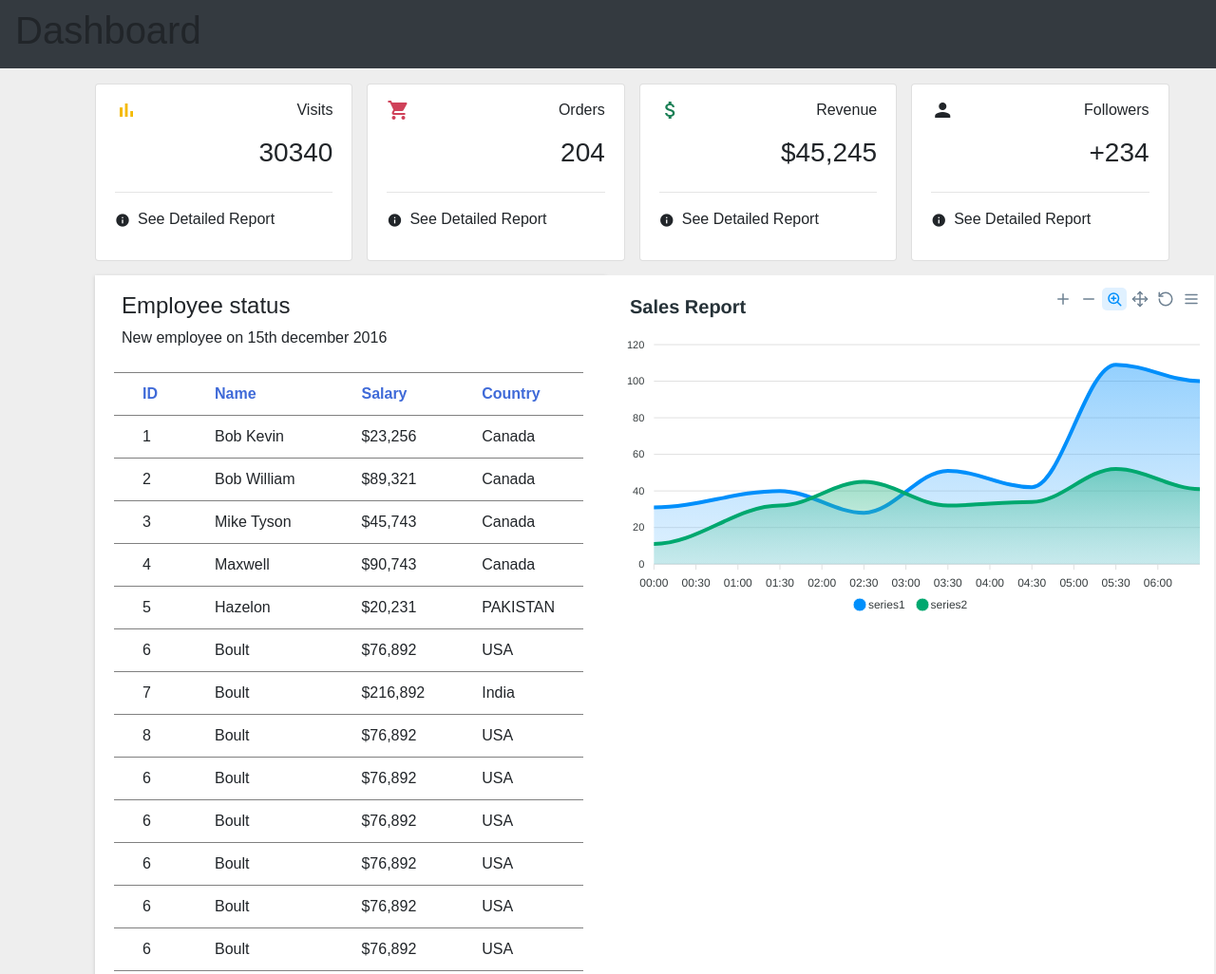
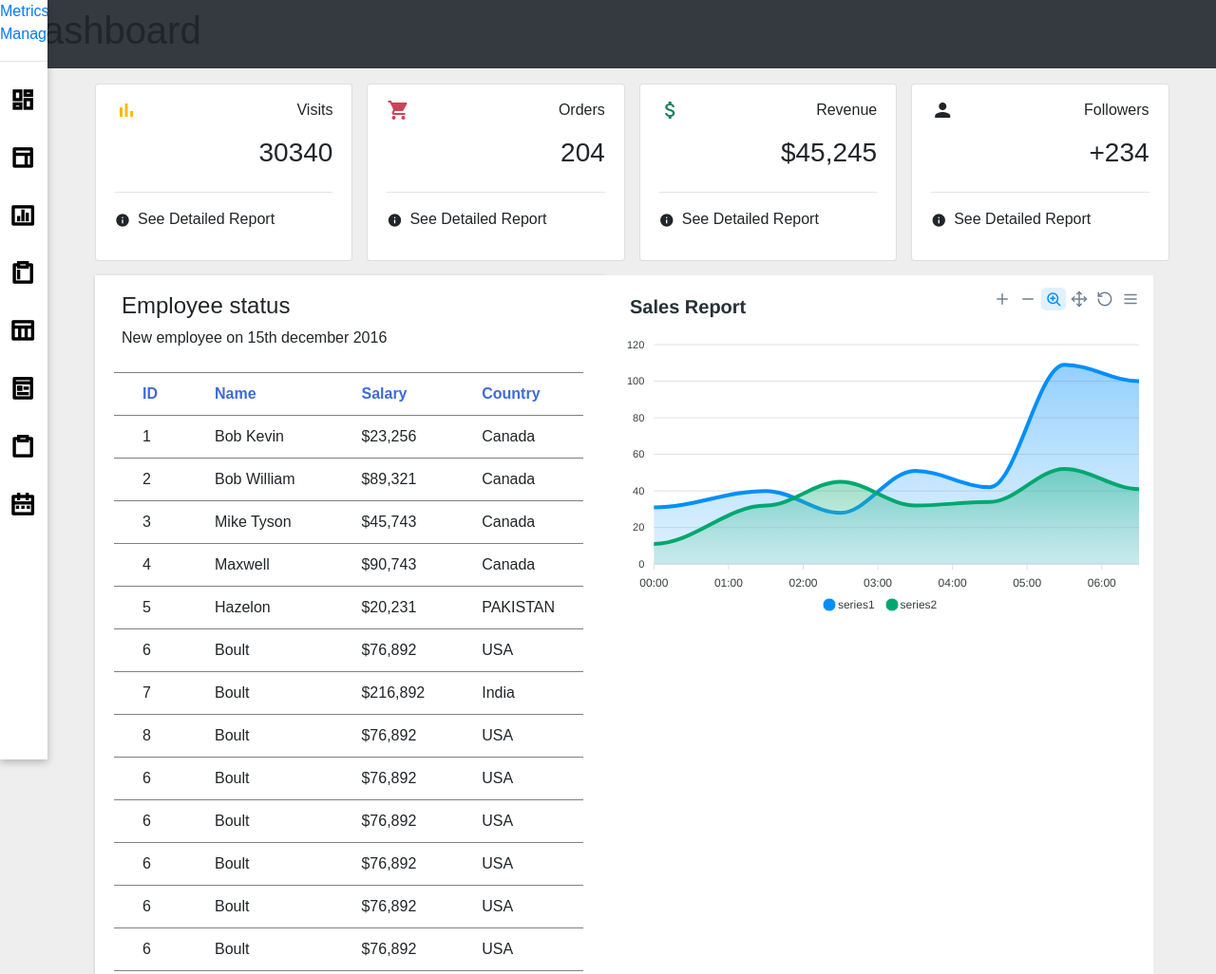
Before and after one commit to MShazilKhan/DashboardUi, a plain HTML site: page index.html in a window 1280 px wide. Shown: the top 1026 px of the page at 95% size. Drawn offline with nearby package versions, Linux system fonts and the light colour scheme.

Commit message:
sidebar added

```diff
--- a/index.html
+++ b/index.html
@@ -9,6 +9,7 @@
     integrity="sha384-Vkoo8x4CGsO3+Hhxv8T/Q5PaXtkKtu6ug5TOeNV6gBiFeWPGFN9MuhOf23Q9Ifjh" crossorigin="anonymous">
   <link rel="stylesheet" href="style.css">
   <link href="https://fonts.googleapis.com/icon?family=Material+Icons" rel="stylesheet">
+  <link href="https://cdn.jsdelivr.net/npm/remixicon@3.5.0/fonts/remixicon.css" rel="stylesheet">
 
 </head>
 
@@ -19,6 +20,28 @@
 
   </nav>
 
+  <section class="sidebar">
+    <a href="#" id="sidebar-heading">Metrics Manage</a>
+    <hr>
+    <div>
+      <ul class="sidebar-items">
+        <a href="#"><li><i class="ri-dashboard-line"></i>Dashboard</li></a>
+        <a href="#"><li><i class="ri-layout-line"></i>Layouts</li></a>
+          <ul class=" d-none ml-5 list-unstyled">
+            <li>Layout 1</li>
+            <li>Layout 1</li>
+            <li>Layout 1</li>
+            <li>Layout 1</li>
+          </ul>
+        <a href="#"><li><i class="ri-bar-chart-box-line"></i>chart</li></a>
+        <a href="#"><li><i class="ri-survey-line"></i>Forms</li></a>
+        <a href="#"><li><i class="ri-table-line"></i>Tables</li></a>
+        <a href="#"><li><i class="ri-pages-line"></i>Pages</li></a>
+        <a href="#"><li><i class="ri-clipboard-line"></i>Copy</li></a>
+        <a href="#"><li><i class="ri-calendar-2-line"></i>Calender</li></a>
+      </ul>
+    </div>
+  </section>
   <!-- large screens -->
 
   <!-- small screens -->
--- a/main.js
+++ b/main.js
@@ -1,9 +1,8 @@
 document.addEventListener("DOMContentLoaded", function(event) {
 
-
-            toggleCardsOnClick()
-            activeStateItems(items);
-            toggleEmployeeCardOnClick();
+          toggleSidebar();
+          toggleCardsOnClick();
+          toggleEmployeeCardOnClick();
 
 
         })
@@ -32,8 +31,7 @@ items.forEach(item => {
 const activeStateItems = (items)=>{
     items.forEach((item)=>{
         console.log(item);
-        item.classList.toggle('paddingZero')
-        item.classList.toggle('p-0')
+
     })
 }
 
@@ -48,6 +46,13 @@ const toggleCardsOnClick = ()=>{
 const toggleEmployeeCardOnClick = ()=>{
     let employeeContainer = document.querySelector('.bottom-container')
     employeeContainer.classList.toggle('toggleEmployeeCard');
+}
+
+const toggleSidebar = ()=>{
+  const sidebar = document.querySelector('.sidebar')
+  if(sidebar){
+    sidebar.classList.toggle('toggleSidebar')
+  }
 }
 
 
--- a/style.css
+++ b/style.css
@@ -32,8 +32,62 @@ body{
 
 }
 
+
+
 /* <!-- top cards styling--> */
 
+li{
+    list-style: none;
+}
+.sidebar{
+    width: 250px;
+    position: fixed;
+    background-color: var(--white-color);
+    top: 0;
+    left: 0;
+    height: 100%;
+    overflow-y: auto;
+    z-index: 20;
+    padding: 5px 20px 0px 10px;
+    transition: all .4s ease;
+    box-shadow: rgba(0, 0, 0, 0.24) 0px 3px 8px;
+}
+
+.sidebar::-webkit-scrollbar{
+    display: none;
+}
+
+
+
+
+.sidebar .sidebar-items a li{
+    display: flex;
+    align-items: center;
+    text-decoration: none;
+    margin-top: 10px;
+    padding: 5px 2px 5px 10px;
+    border-radius: 5px;
+    font-size: 1.1rem;
+    text-transform: capitalize;
+}
+
+.toggleSidebar{
+    width: 50px;
+    padding: 0;
+}
+.sidebar .sidebar-items a li:hover{
+    background-color: var(--hover-item-color);
+}
+
+.sidebar .sidebar-items a{
+    text-decoration: none;
+    color: black;
+}
+.sidebar .sidebar-items a i{
+    margin-right: 15px;
+    font-size: 1.7rem;
+    font-weight: bold;
+}
 .cards{
     margin-left: 100px;
     gap: 15px;
@@ -104,7 +158,7 @@ body{
 }
 
 .bottom-container .chart{
-    width: 50%;
+    width: 45%;
     background-color: var(--white-color);
     margin-top: 15px;
     padding: 10px 5px;
```
